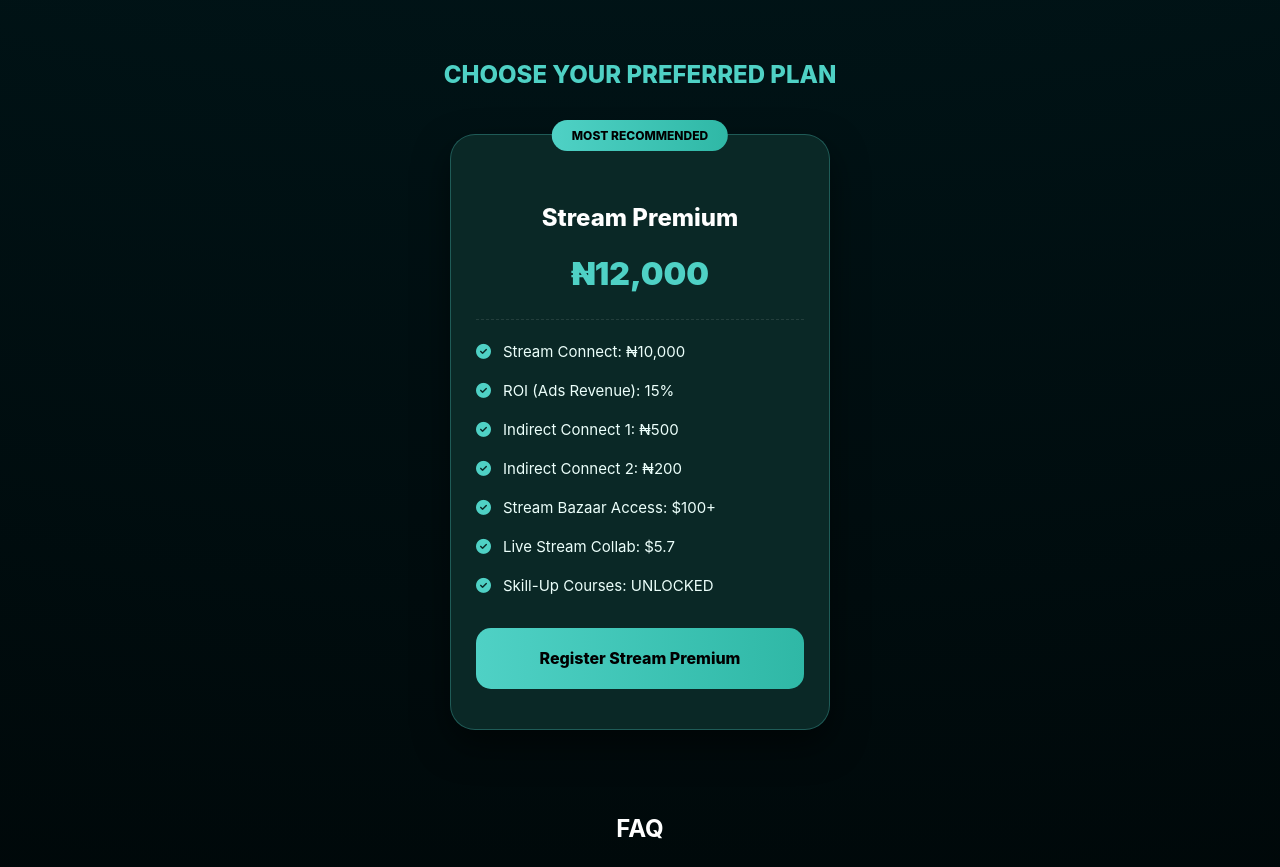
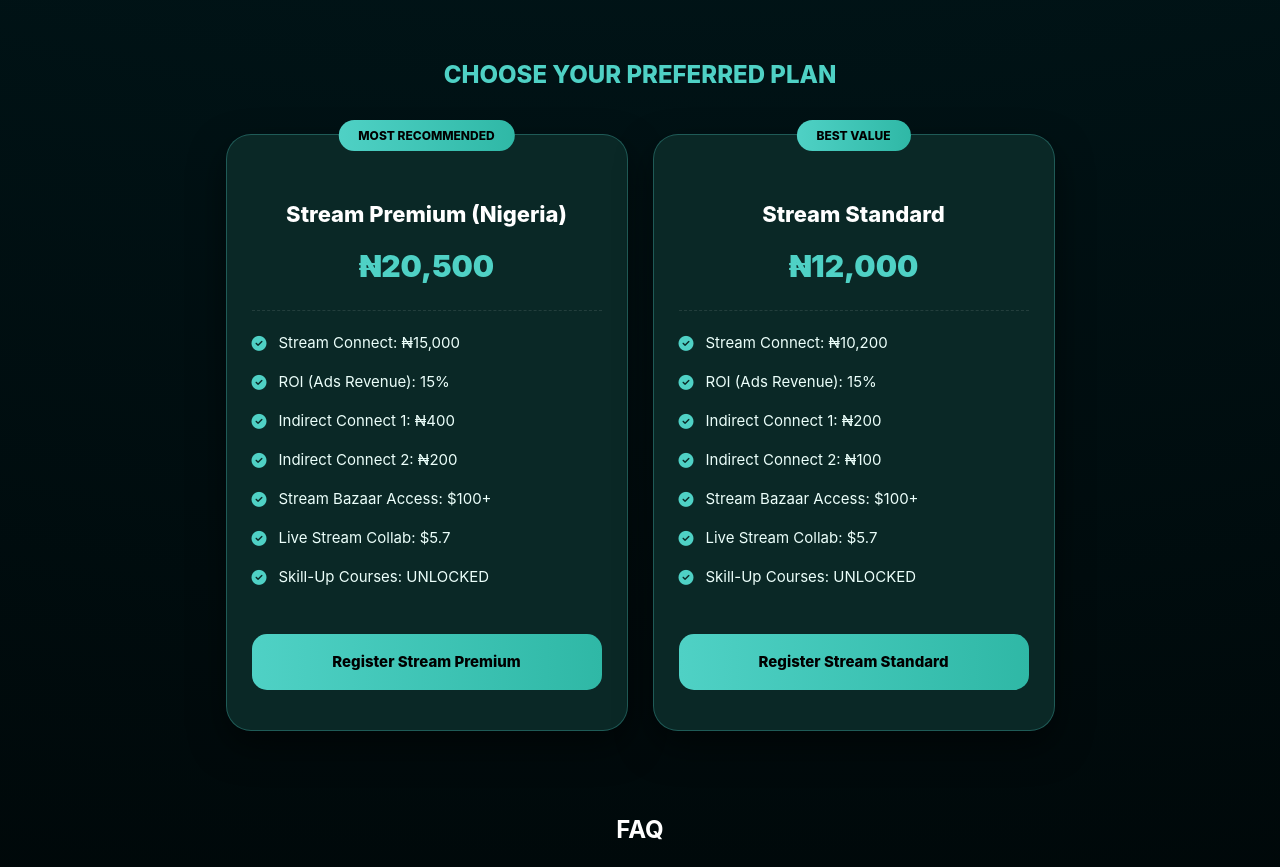
Before and after one commit to ibella3174-a11y/stream-buikemedia-, a plain HTML site: page index.html in a window 1280 px wide. Shown: the part 3080-3947 px from the top of the page. Drawn offline with Linux system fonts and the light colour scheme.

Commit message:
Update index.html

```diff
--- a/index.html
+++ b/index.html
@@ -244,23 +244,40 @@
             </div>
         </div>
     </div>
-
   <style>
 .plan-container {
     text-align: center;
     padding: 60px 0;
 }
+
+.plans-wrapper {
+    display: flex;
+    gap: 25px;
+    flex-wrap: wrap;
+    justify-content: center;
+    align-items: stretch; /* makes equal height */
+}
+
 .plan-card {
     background: #0a2826;
     border: 1px solid rgba(79, 209, 197, 0.3);
     border-radius: 25px;
     padding: 40px 25px;
-        max-width: 380px;
-        margin: 0 auto;
+    width: 100%;
+    max-width: 350px;
+    display: flex;
+    flex-direction: column;
+    justify-content: space-between; /* balances content */
     position: relative;
     box-shadow: 0 15px 35px rgba(0,0,0,0.5);
-        box-sizing: border-box;
+    transition: 0.3s;
 }
+
+.plan-card:hover {
+    transform: translateY(-10px) scale(1.02);
+    border-color: #4fd1c5;
+}
+
 .badge {
     position: absolute;
     top: -15px;
@@ -275,26 +292,30 @@
     text-transform: uppercase;
     white-space: nowrap;
 }
+
 .plan-title {
-        font-size: 24px;
+    font-size: 22px;
     font-weight: 800;
     color: #ffffff;
     margin-bottom: 10px;
 }
+
 .plan-price {
-        font-size: 32px;
+    font-size: 30px;
     font-weight: 900;
     color: #4fd1c5;
     margin-bottom: 20px;
     border-bottom: 1px dashed rgba(255,255,255,0.1);
     padding-bottom: 20px;
 }
+
 .feature-list {
     list-style: none;
     padding: 0;
     margin: 0 0 30px 0;
     text-align: left;
 }
+
 .feature-list li {
     color: #ecfffb;
     font-size: 15px;
@@ -302,54 +323,81 @@
     display: flex;
     align-items: center;
 }
+
 .feature-list li i {
     color: #4fd1c5;
     margin-right: 12px;
 }
+
 .reg-btn {
     display: block;
     width: 100%;
     background: linear-gradient(90deg, #4fd1c5, #2fb8a6);
     color: #000;
     text-decoration: none;
-        padding: 18px 0;
+    padding: 16px 0;
     border-radius: 15px;
     font-weight: 800;
-        font-size: 16px;
-        transition: transform 0.2s;
-        box-sizing: border-box;
+    font-size: 15px;
+    transition: 0.3s;
     text-align: center;
 }
+
 .reg-btn:hover {
-        transform: scale(1.03);
+    transform: scale(1.05);
 }
 </style>
 
 <div class="unified-container">
 <section class="plan-container">
-        <h2 style="color: #4fd1c5; margin-bottom: 40px; font-weight: 800; text-transform: uppercase;">Choose Your Preferred Plan</h2>
+    <h2 style="color: #4fd1c5; margin-bottom: 40px; font-weight: 800; text-transform: uppercase;">
+        Choose Your Preferred Plan
+    </h2>
 
+    <div class="plans-wrapper">
         <div class="plan-card">
             <div class="badge">Most Recommended</div>
 
-            <h3 class="plan-title">Stream Premium</h3>
-            <div class="plan-price">₦12,000</div>
+            <h3 class="plan-title">Stream Premium (Nigeria)</h3>
+            <div class="plan-price">₦20,500</div>
 
             <ul class="feature-list">
-                <li><i class="fa-solid fa-circle-check"></i> Stream Connect: ₦10,000</li>
+                <li><i class="fa-solid fa-circle-check"></i> Stream Connect: ₦15,000</li>
                 <li><i class="fa-solid fa-circle-check"></i> ROI (Ads Revenue): 15%</li>
-                <li><i class="fa-solid fa-circle-check"></i> Indirect Connect 1: ₦500</li>
+                <li><i class="fa-solid fa-circle-check"></i> Indirect Connect 1: ₦400</li>
                 <li><i class="fa-solid fa-circle-check"></i> Indirect Connect 2: ₦200</li>
                 <li><i class="fa-solid fa-circle-check"></i> Stream Bazaar Access: $100+</li>
                 <li><i class="fa-solid fa-circle-check"></i> Live Stream Collab: $5.7</li>
                 <li><i class="fa-solid fa-circle-check"></i> Skill-Up Courses: UNLOCKED</li>
             </ul>
 
-            <a href="register.html" class="reg-btn">Register Stream Premium</a>
+            <a href="register.html" class="reg-btn">
+                Register Stream Premium
+            </a>
+        </div>
+        <div class="plan-card">
+            <div class="badge">Best Value</div>
+
+            <h3 class="plan-title">Stream Standard</h3>
+            <div class="plan-price">₦12,000</div>
+            <ul class="feature-list">
+                <li><i class="fa-solid fa-circle-check"></i> Stream Connect: ₦10,200</li>
+                <li><i class="fa-solid fa-circle-check"></i> ROI (Ads Revenue): 15%</li>
+                <li><i class="fa-solid fa-circle-check"></i> Indirect Connect 1: ₦200</li>
+                <li><i class="fa-solid fa-circle-check"></i> Indirect Connect 2: ₦100</li>
+                <li><i class="fa-solid fa-circle-check"></i> Stream Bazaar Access: $100+</li>
+                <li><i class="fa-solid fa-circle-check"></i> Live Stream Collab: $5.7</li>
+                <li><i class="fa-solid fa-circle-check"></i> Skill-Up Courses: UNLOCKED</li>
+            </ul>
+
+            <a href="register.html" class="reg-btn">
+                Register Stream Standard
+            </a>
+        </div>
+
     </div>
 </section>
 </div>
-
     <div class="unified-container faq-section">
         <h2 style="text-align: center; text-transform: uppercase;">FAQ</h2>
         <details><summary>How do I start earning?</summary><div style="padding: 20px; color: #aaa;">Click 'Join Now', register, and start your first collaboration task.</div></details>
```
Lines whose indentation alone changed are shown as unchanged.
